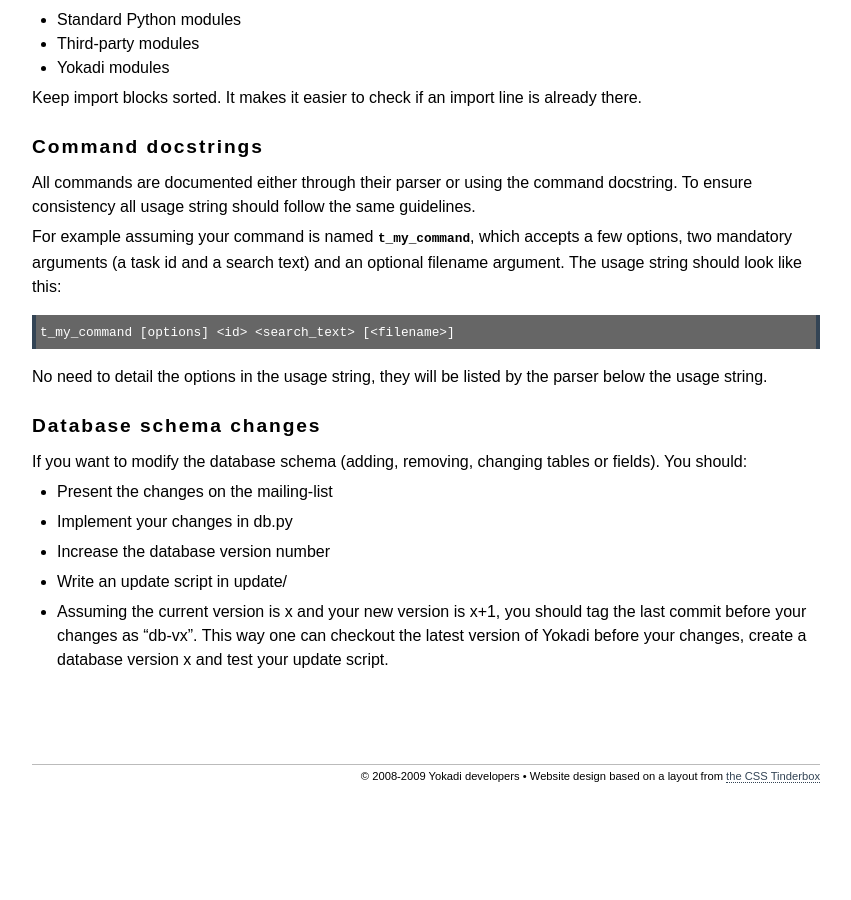
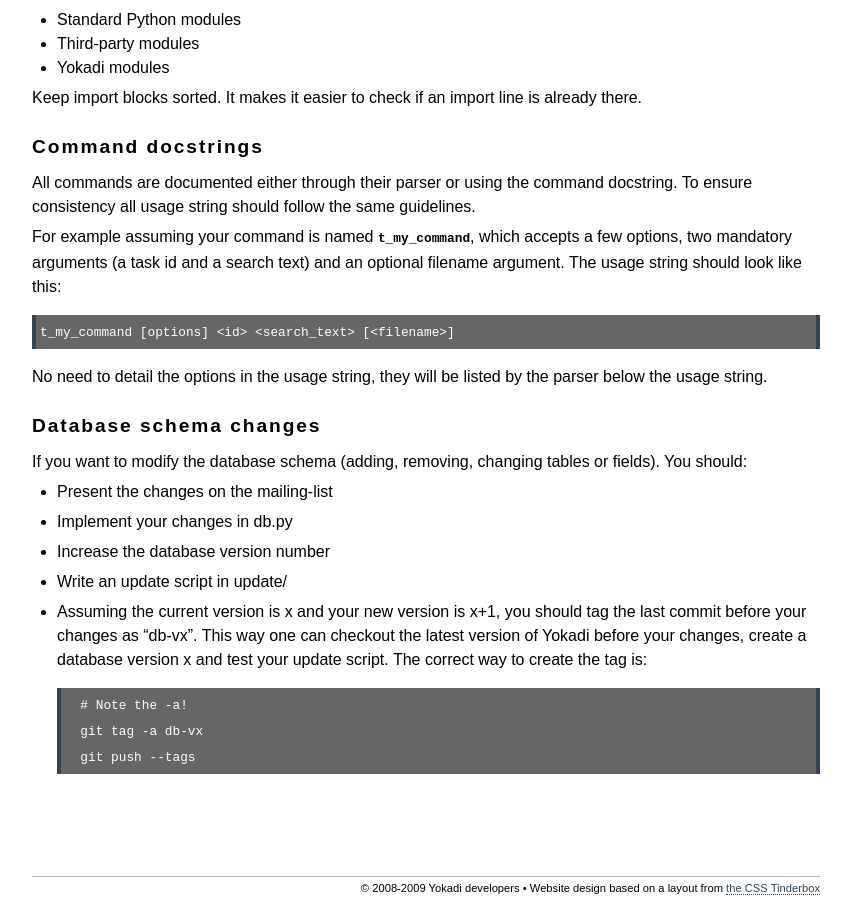
Before and after one commit to yokadi/yokadi.github.com, a Jekyll site: the page built from hacking.markdown, in a window 1280 px wide and 900 px high, scrolled down 1774 px. Shown: the whole window, without its empty margins (214-1065 px from the left). Built offline with Jekyll 4.4.1, drawn with Linux system fonts in a browser that asks for light colours; before the commit the page ends 2562 px from its top, so only the background shows below that.

Commit message:
how to create tags

```diff
--- a/hacking.markdown
+++ b/hacking.markdown
@@ -118,5 +118,10 @@ fields). You should:
   the last commit *before* your changes as "db-vx".
   This way one can checkout the latest version of Yokadi before your changes,
   create a database version x and test your update script.
+  The correct way to create the tag is:
+
+        # Note the -a!
+        git tag -a db-vx
+        git push --tags
 
 <!-- vim: set ts=4 sw=4 et: -->
```
